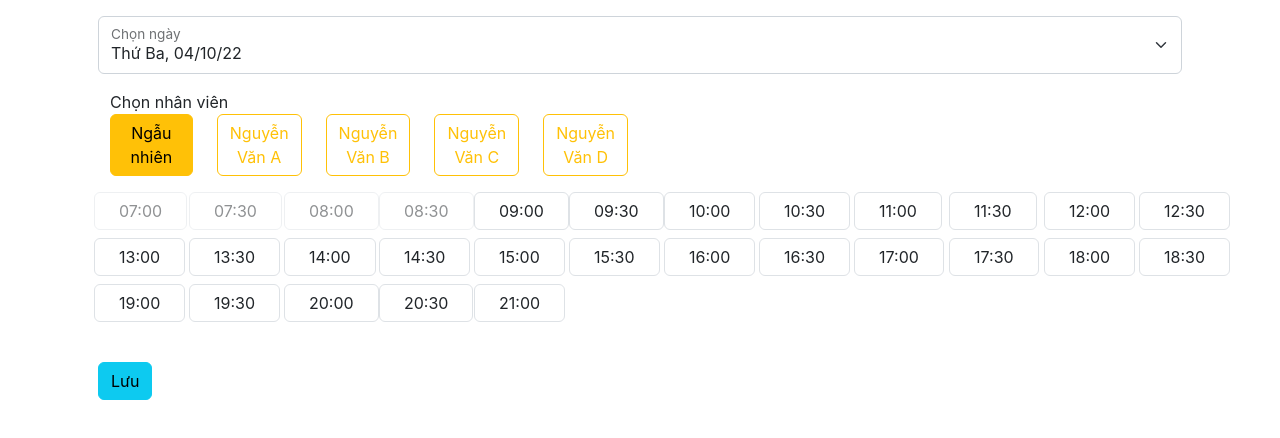
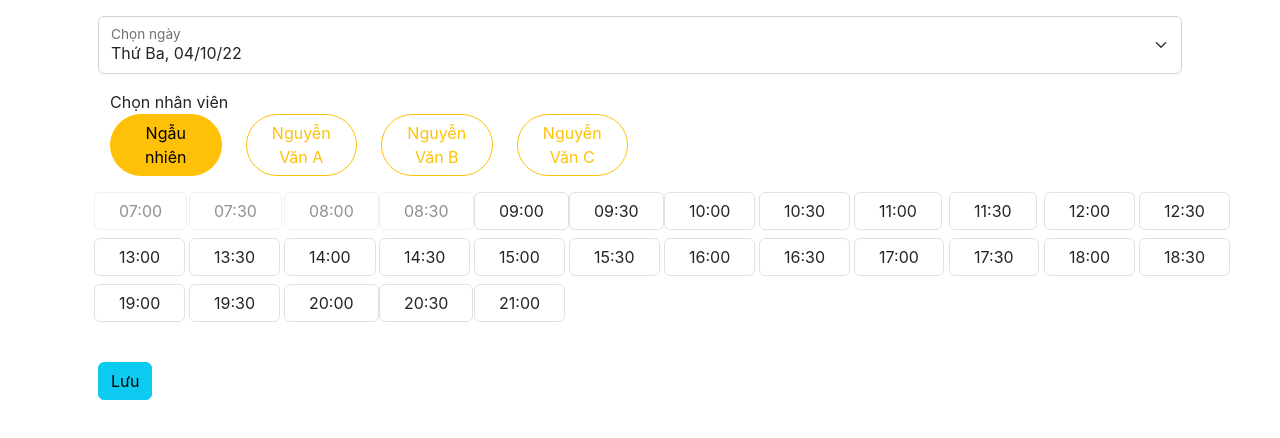
Before and after one commit to thiennhat19112/30Slice-Client, a React (Create React App) app: page / in a window 1280 px wide. Shown: the top 438 px of the page. Built offline with nearby package versions, Linux system fonts and the light colour scheme.

Commit message:
Update App.jsx

```diff
--- a/src/App.jsx
+++ b/src/App.jsx
@@ -5,7 +5,7 @@ import { useState, useRef, useEffect } from 'react';
 
 function App(props) {
     const [activeId, setActiveId] = useState('');
-
+    const [EmployeeId, setEmployeeId] = useState(0);
     const [listTime, setListTime] = useState();
     const getCurrentDate = () => {
         return new Date().toLocaleDateString('en', {
@@ -21,12 +21,12 @@ function App(props) {
     }, [activeId]);
 
 
-    class Employee {
-        constructor(id, name) {
-            this.employeeID = id
-            this.employeeName = name
-        }
-    }
+    // class Employee {
+    //     constructor(id, name) {
+    //         this.employeeID = id
+    //         this.employeeName = name
+    //     }
+    // }
     // class Customer {
     //     constructor(id, name) {
     //         this.customerID = id
@@ -69,8 +69,8 @@ function App(props) {
             id: 4,
             name: 'Nguyễn Văn D',
             shifts: ['09:00', '09:30', '10:00', '10:30', '11:00', '11:30', '12:00', '12:30', '13:00'],
-            status: 'active',
-            statusCode: 1
+            status: 'disabled',
+            statusCode: 0
         },
 
     ]
@@ -101,7 +101,6 @@ function App(props) {
         }
         let arrBookedTime = arrBookedData[bookedDate]
         return allAvailableTime.filter((time, index) => {
-            //  arrEmployee[index].status === 'active'
             // return arrBookedTime[index].length <= 1 && new Date(`${bookedDate} ${time}`).getTime() > new Date().getTime()
             return new Date(`${bookedDate} ${time}`).getTime() > new Date().getTime()
 
@@ -187,16 +186,20 @@ function App(props) {
                     <div className="row">
                         <label>Chọn nhân viên</label>
                         <div className='col'>
-                            <input type="radio" className="btn-check" name="options-outlined" id='randomEmployee' defaultChecked />
-                            <label className="btn btn-outline-warning" htmlFor='randomEmployee'>Ngẫu nhiên</label>
+                            <input type="radio" className="btn-check" name="options-outlined" id='randomEmployee' onClick={() => setEmployeeId(0)} defaultChecked />
+                            <label className="btn btn-outline-warning rounded-5" htmlFor='randomEmployee'>Ngẫu nhiên</label>
                         </div>
                         {arrEmployee.map((item, index) => {
-                            return (
-                                <div key={index} className='col'>
-                                    <input type="radio" className="btn-check" name="options-outlined" id={item.id} />
-                                    <label className="btn btn-outline-warning" htmlFor={item.id}>{item.name}</label>
-                                </div>
-                            )
+                            if(item.status == 'active' && item.statusCode == 1) {
+                                return (
+                                    <div key={index} className='col'>
+                                        <input type="radio" className="btn-check" name="options-outlined" id={item.id} onClick={() => setEmployeeId(item.id)} />
+                                        <label className="btn btn-outline-warning  rounded-5" htmlFor={item.id}>{item.name}</label>
+                                    </div>
+                                )
+                            }
+
+
                         })}
                     </div>
                 </div>
```
